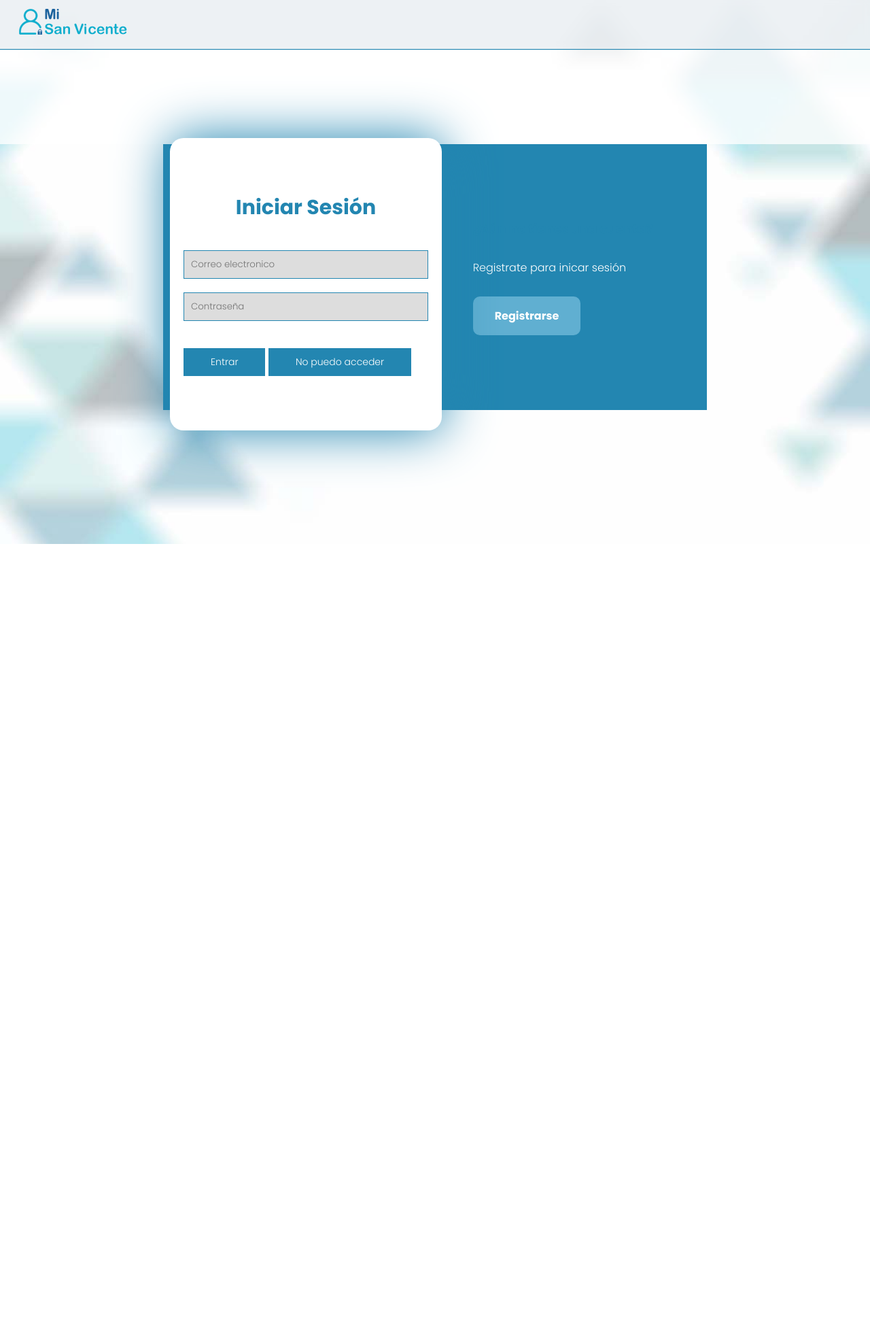
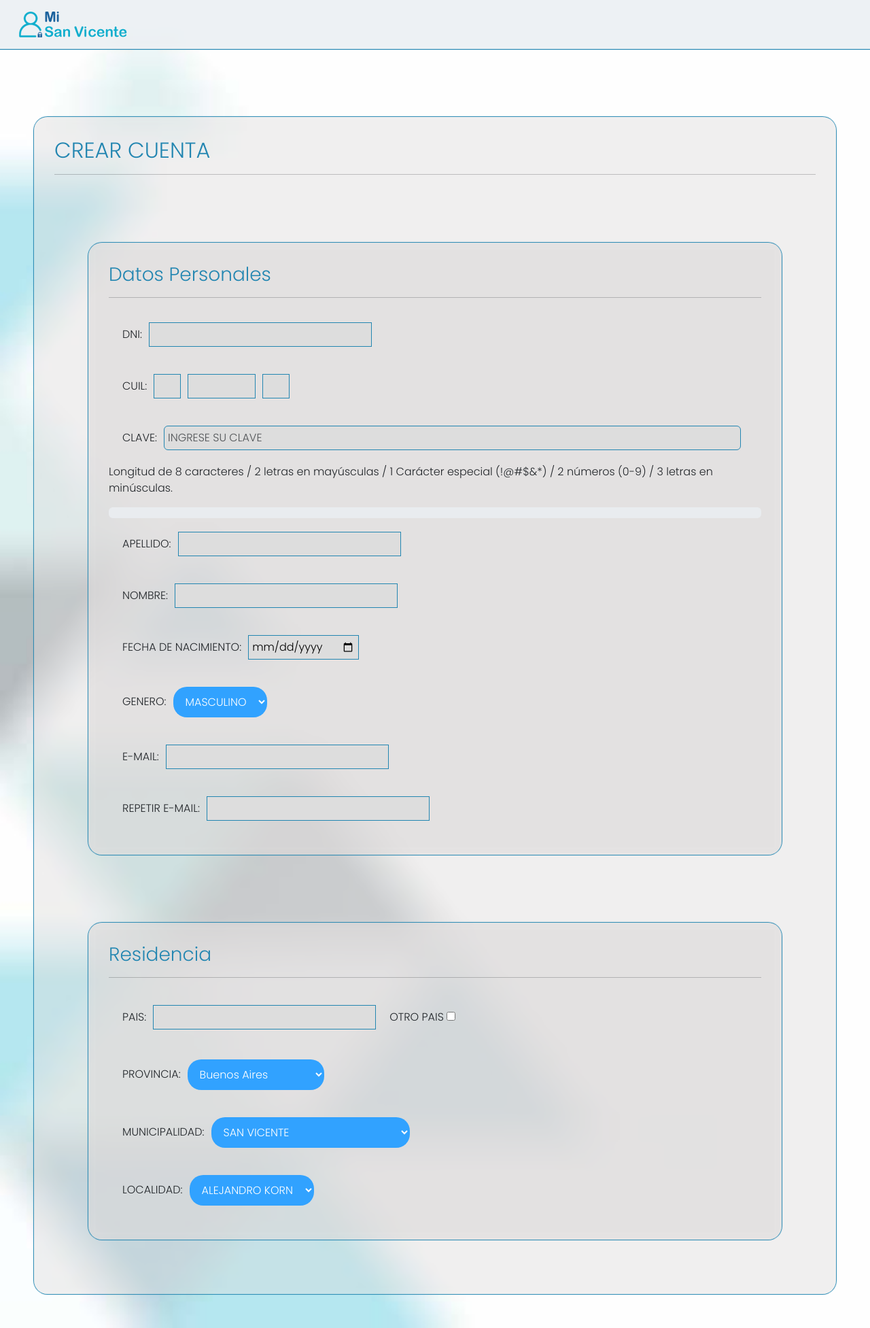
Before and after one commit to Gopi1794/web_municipalidad, a PHP site: page /php/login.html in a window 1280 px wide. Shown: the whole page at 68% size. Before the commit the page ends 800 px from the top, so only its background shows below. Run offline with PHP 8.4, Linux system fonts and the light colour scheme.

Commit message:
Guardado final

```diff
--- a/css/style-register.css
+++ b/css/style-register.css
@@ -43,7 +43,10 @@ header.sticky {
     margin-top: 100px;
 
 }
-h2 ,h3{
+.primer h2 ,h3{
+    color: #2386b1;
+}
+.primer h3{
     color: #2386b1;
 }
 
@@ -88,111 +91,6 @@ h2 ,h3{
     cursor: pointer;
 }
 
-.session__login_registrer {
-    width: 100%;
-    padding: 20px;
-    margin: auto;
-    margin-top: 100px;
-}
-
-.container_all {
-    width: 100%;
-    max-width: 800px;
-    margin: auto;
-    position: relative;
-}
-
-.box_back {
-    width: 100%;
-    padding: 10px 20px;
-    display: flex;
-    justify-content: center;
-    backdrop-filter: blur(10px);
-    background: #2386b1;
-}
-
-.box_back div {
-    margin: 100px 40px;
-    color: white;
-    transition: all 500ms;
-}
-
-.box_back div p,
-.box_back div button {
-    margin-top: 30px;
-}
-
-.box_back button {
-    background-color:  #60afd1;
-    color: white;
-    border: none;
-    border-radius: 10px;
-    padding: 1rem 2rem;
-    font-size: 1rem;
-    font-weight: bold;
-    cursor: pointer;
-    transition: all 300ms;
-}
-
-.box_back button:hover {
-    background-color: white;
-    color: #60afd1;
-}
-
-.container__login-resgister {
-    display: flex;
-    align-items: center;
-    width: 100%;
-    max-width: 400px;
-    position: relative;
-    top: -185px;
-    left: 10px;
-    transition: left 700ms cubic-bezier(0.175, 0.885, 0.320, 1.275);
-}
-
-.container__login-resgister form {
-    width: 100%;
-    padding: 80px 20px;
-    background: white;
-    position: absolute;
-    border-radius: 20px;
-    box-shadow:0px 0px 76px 1px #2386b1;
-}
-
-.form__login {
-    opacity: 1;
-    display: block;
-}
-
-.form__registrer {
-    display: none;
-}
-
-.container__login-resgister form h2 {
-    font-size: 30px;
-    text-align: center;
-    margin-bottom: 20px;
-    color: #2386b1;
-}
-
-.container__login-resgister input {
-    width: 100%;
-    margin-top: 20px;
-    padding: 10px;
-    border: #2386b1 solid 1px;
-    background: rgb(221, 221, 221);
-    outline: none;
-}
-
-.container__login-resgister form button {
-    padding: 10px 40px;
-    margin-top: 40px;
-    border: none;
-    font-size: 14px;
-    background: #2386b1;
-    color: white;
-    cursor: pointer;
-}
 
 /*LOGO MI SANVICENTE*/
 
@@ -310,30 +208,79 @@ h2 ,h3{
 /*RESPONSIVE*/
 
 
-@media screen and (max-width: 850px) {
-    .session__login_registrer {
-        margin-top: 10px;
-    }
 
-    .box_back {
-        max-width: 350px;
-        height: 300px;
-        flex-direction: column;
-        margin: auto;
-    }
 
-    .box_back div {
-        margin: 0px;
-        position: absolute;
-    }
+/*INPUT*/
 
-    .container__login-resgister {
-        top: -10px;
-        left: -5px;
-        margin: auto;
-    }
+.primer
 
-    .container__login-resgister form {
-        position: relative;
-    }
+.datos label{
+    font-size: 16px;
 }
+
+.datos {
+    display:flex;
+    padding:20px ;
+    align-items: center
+}
+
+.datos-clave {
+
+    padding:20px ;
+
+}
+.datos label {
+    margin-right: 10px;
+}
+
+.datos-clave input {
+
+    margin-right: 10px;
+    padding: 5px;
+    box-sizing: border-box;
+    background: rgb(221, 221, 221);
+    border: #2386b1 solid 1px;
+
+}
+
+.datos input {
+
+    margin-right: 10px;
+    padding: 5px;
+    box-sizing: border-box;
+    background: rgb(221, 221, 221);
+    border: #2386b1 solid 1px;
+
+}
+.input-small {
+    width: 40px; /* Adjust width to fit two digits */
+}
+.input-normal {
+    width: 100px; /* Adjust width as needed */
+}
+
+select {
+    background-color: #31a2ff;
+    padding: 10px 14px;
+    margin-bottom: 15px;
+    border: 0;
+    border-radius: 20px;
+    font-size: 50px;
+    color: #ffffff;
+}
+
+.hidden {
+    display: none;
+}
+
+/* Para navegadores WebKit (Chrome, Safari) */
+input[type=number]::-webkit-inner-spin-button,
+input[type=number]::-webkit-outer-spin-button {
+    -webkit-appearance: none;
+    margin: 0;
+}
+
+/* Para Firefox */
+input[type=number] {
+    -moz-appearance: textfield; /* Elimina el spinner */
+}
--- /dev/null
+++ b/js/password.js
@@ -0,0 +1,6 @@
+document.getElementById('otroPaisCheckbox').addEventListener('change', function() {
+    const isChecked = this.checked;
+    document.getElementById('provinciaDiv').classList.toggle('hidden', isChecked);
+    document.getElementById('municipalidadDiv').classList.toggle('hidden', isChecked);
+    document.getElementById('localidadDiv').classList.toggle('hidden', isChecked);
+});
--- a/misanvicente/index.html
+++ b/misanvicente/index.html
@@ -23,7 +23,7 @@
                 <nav>
                     <ul>
                         <li><a href="#"><i class="uil uil-signin"></i>INGRESAR</a>
-                        <li><a href="#"><i class="uil uil-plus"></i>CREAR CUENTA</a>
+                        <li><a href="../php/login.html"><i class="uil uil-plus"></i>CREAR CUENTA</a>
                         <li><a href="#"><i class="uil uil-files-landscapes-alt"></i>TRAMITES</a>
                         <li><a href="#"><i class="uil uil-message"></i>ENVIAR CONSULTA</a>
                     </ul>
@@ -39,7 +39,7 @@
                     <input class="button-buscar" id="button-buscar" type="submit" value="Buscar">
                 </div>
                 <div class="ingresar">
-                    <button id="btn__iniciar-sesion">Iniciar Sesión</button>
+                    <button id="btn__iniciar-sesion" href="../php/login.html">Iniciar Sesión</button>
                 </div>
             </div>
         </div>
--- a/php/login.html
+++ b/php/login.html
@@ -24,50 +24,324 @@ if($conexion){
     <meta charset="UTF-8">
     <meta name="viewport" content="width=device-width, initial-scale=1.0">
     <link rel="stylesheet" href="../css/style-register.css">
+    <link href="https://cdn.jsdelivr.net/npm/bootstrap@5.3.3/dist/css/bootstrap.min.css" rel="stylesheet" integrity="sha384-QWTKZyjpPEjISv5WaRU9OFeRpok6YctnYmDr5pNlyT2bRjXh0JMhjY6hW+ALEwIH" crossorigin="anonymous">
+    <script src="https://cdn.jsdelivr.net/npm/bootstrap@5.3.3/dist/js/bootstrap.bundle.min.js" integrity="sha384-YvpcrYf0tY3lHB60NNkmXc5s9fDVZLESaAA55NDzOxhy9GkcIdslK1eN7N6jIeHz" crossorigin="anonymous"></script>
     <title>Login y Registro</title>
 </head>
 <body>
     <header>
     <div class="nav-bar">
-        <a href="index.html" class="logo"><img src="../img/logoMiSanVicente.png"></a>
+        <a href="../misanvicente/index.html" class="logo"><img src="../img/logoMiSanVicente.png"></a>
     </div>
     <section class="session__login_registrer">
     </header>
         <!--Contenedor general-->
-        <div class="container_all">
-            <!--Contenedor trasero-->
-            <div class="box_back">
-                <div class="box_back_login">
-                    <h3>¿Ya tienes una cuenta?</h3>
-                    <p>Inicia sesión para entrar en la página</p>
-                    <button id="btn__iniciar-sesion">Iniciar Sesión</button>
+        <div class="primer">
+            <h2>CREAR CUENTA</h2>
+                    <hr>
+            <div class="primer">
+                <h3>Datos Personales</h3>
+                <hr>
+                <form action="POST">
+                <div class="datos">
+                     <label for="numero">DNI:</label>
+                     <input type="number" maxlength="8" id="dni1" name="DNI" required>
+                    </div>
+                     <div class="datos">
+                        <label for="numero">CUIL:</label>
+                        <input type="number" class="input-small" maxlength="2" id="input1" name="CUIL1" required>
+                        <input type="number" class="input-normal" id="dni2" name="CUIL2" required>
+                        <input type="number" class="input-small" maxlength="2" id="input3" name="CUIL3" required>
+                    </div>
+
+                        <div class="datos">
+                            <label for="numero">CLAVE:</label>
+                            <input type="password" id="progressInput" name="inputName" class="form-control" placeholder="INGRESE SU CLAVE" PA>
+                        </div>
+                        <span>Longitud de 8 caracteres /
+                            2 letras en mayúsculas /
+                            1 Carácter especial (!@#$&*) /
+                            2 números (0-9) /
+                            3 letras en minúsculas.</span>
+                        <div class="progress mt-3">
+                            <div id="progressBar" class="progress-bar" role="progressbar" style="width: 0%;" aria-valuenow="0" aria-valuemin="0" aria-valuemax="100" ></div>
+                        </div>
+
+                        <div class="datos">
+                            <label for="numero">APELLIDO:</label>
+                            <input type="text" id="apellido" name="apellido" required>
+                           </div>
+
+                           <div class="datos">
+                            <label for="numero">NOMBRE:</label>
+                            <input type="text" id="nombre" name="nombre" required>
+                           </div>
+
+                           <div class="datos">
+                            <label for="numero">FECHA DE NACIMIENTO:</label>
+                            <input type="date" id="fechaDeNacimiento" name="fechaDeNacimiento" required>
+                           </div>
+
+                           <div class="datos">
+                            <label for="numero">GENERO:</label>
+                            <select id="genero" name="genero" required>
+                                <option value="MASCULINO">MASCULINO</option>
+                                <option value="FEMENINO">FEMENINO</option>
+                                <option value="NO BINARIO">NO BINARIO</option>
+                                <option value="INDEFINIDO">INDEFINIDO</option>
+                            </select>
+                           </div>
+
+                           <div class="datos">
+                            <label for="numero">E-MAIL:</label>
+                            <input type="email" id="email" name="email" required>
+                           </div>
+
+
+                           <div class="datos">
+                            <label for="numero">REPETIR E-MAIL:</label>
+                            <input type="email" id="repitEmail" name="repitEmail" required>
+                           </div>
+                    </div>
+
+                    <div class="primer">
+                        <h3>Residencia</h3>
+                <hr>
+
+                <div class="datos">
+                    <label for="numero">PAIS:</label>
+                    <input type="email" id="pais" name="pais" required>
+                    <p>OTRO PAIS <input type="checkbox" id="otroPaisCheckbox"></p>
                 </div>
-                <div class="box_back_Registrer">
-                    <h3>¿Aún no tienes una cuenta?</h3>
-                    <p>Registrate para inicar sesión</p>
-                    <button id="btn__resgistrarse">Registrarse</button>
+
+                <div class="datos" id="provinciaDiv">
+                    <label for="numero">PROVINCIA:</label>
+                    <select name="prov_id" id="prov_id">
+                        <option selected="selected" value="1">Buenos Aires</option>
+                        <option value="2">CABA</option>
+                        <option value="3">Catamarca</option>
+                        <option value="4">Chaco</option>
+                        <option value="5">Chubut</option>
+                        <option value="6">Córdoba</option>
+                        <option value="7">Corrientes</option>
+                        <option value="8">Entre Ríos</option>
+                        <option value="9">Formosa</option>
+                        <option value="10">Jujuy</option>
+                        <option value="11">La Pampa</option>
+                        <option value="12">La Rioja</option>
+                        <option value="13">Mendoza</option>
+                        <option value="14">Misiones</option>
+                        <option value="15">Neuquén</option>
+                        <option value="16">Río Negro</option>
+                        <option value="17">Salta</option>
+                        <option value="18">San Juan</option>
+                        <option value="19">San Luis</option>
+                        <option value="20">Santa Cruz</option>
+                        <option value="21">Santa Fe</option>
+                        <option value="22">Santiago Del Estero</option>
+                        <option value="23">Tierra Del Fuego</option>
+                        <option value="24">Tucumán</option>
+                    </select>
                 </div>
-            </div>
-            <!--Contenedor delantero-->
-            <div class="container__login-resgister">
-                <form action="" class="form__login">
-                    <h2>Iniciar Sesión</h2>
-                    <input type="text" placeholder="Correo electronico">
-                    <input type="password" placeholder="Contraseña">
-                    <button>Entrar</button>
-                    <button>No puedo acceder</button>
-                </form>
-                <form action="../php/registro_usuarios_be.php" method="POST" class="form__registrer">
-                    <h2>Registrarse</h2>
-                    <input type="text" placeholder="Nombre Completo" name="nombre_completo">
-                    <input type="text" placeholder="Correo Electronico" name="email">
-                    <input type="text" placeholder="Usuario" name="user">
-                    <input type="password" placeholder="Contraseña" name="contrasena">
-                    <button>Registrarse</button>
-                </form>
-            </div>
+
+                <div class="datos" id="municipalidadDiv">
+                    <label for="numero">MUNICIPALIDAD:</label>
+                    <select name="mun_id" id="mun_id">
+                        <option value="104">ADOLFO ALSINA</option>
+                        <option value="59">ALBERTI</option>
+                        <option value="40">ALMIRANTE BROWN</option>
+                        <option value="25">ARRECIFES</option>
+                        <option value="41">AVELLANEDA</option>
+                        <option value="78">AYACUCHO</option>
+                        <option value="126">AZUL</option>
+                        <option value="105">BAHIA BLANCA</option>
+                        <option value="79">BALCARCE</option>
+                        <option value="26">BARADERO</option>
+                        <option value="42">BERAZATEGUI</option>
+                        <option value="43">BERISSO</option>
+                        <option value="127">BOLIVAR</option>
+                        <option value="60">BRAGADO</option>
+                        <option value="44">BRANDSEN</option>
+                        <option value="45">CAÑUELAS</option>
+                        <option value="1">CAMPANA</option>
+                        <option value="27">CAPITAN SARMIENTO</option>
+                        <option value="61">CARLOS CASARES</option>
+                        <option value="62">CARLOS TEJEDOR</option>
+                        <option value="28">CARMEN DE ARECO</option>
+                        <option value="80">CASTELLI</option>
+                        <option value="63">CHACABUCO</option>
+                        <option value="81">CHASCOMUS</option>
+                        <option value="64">CHIVILCOY</option>
+                        <option value="29">COLON</option>
+                        <option value="106">CORONEL DE MARINA L. ROSALES</option>
+                        <option value="107">CORONEL DORREGO</option>
+                        <option value="108">CORONEL PRINGLES</option>
+                        <option value="109">CORONEL SUAREZ</option>
+                        <option value="110">DAIREAUX</option>
+                        <option value="82">DOLORES</option>
+                        <option value="46">ENSENADA</option>
+                        <option value="2">ESCOBAR</option>
+                        <option value="47">ESTEBAN ECHEVERRIA</option>
+                        <option value="30">EXALTACION DE LA CRUZ</option>
+                        <option value="48">EZEIZA</option>
+                        <option value="49">FLORENCIO VARELA</option>
+                        <option value="65">FLORENTINO AMEGHINO</option>
+                        <option value="83">GENERAL ALVARADO</option>
+                        <option value="128">GENERAL ALVEAR</option>
+                        <option value="66">GENERAL ARENALES</option>
+                        <option value="84">GENERAL BELGRANO</option>
+                        <option value="85">GENERAL GUIDO</option>
+                        <option value="111">GENERAL LA MADRID</option>
+                        <option value="3">GENERAL LAS HERAS</option>
+                        <option value="86">GENERAL LAVALLE</option>
+                        <option value="87">GENERAL MADARIAGA</option>
+                        <option value="88">GENERAL PAZ</option>
+                        <option value="67">GENERAL PINTO</option>
+                        <option value="89">GENERAL PUEYRREDON</option>
+                        <option value="4">GENERAL RODRIGUEZ</option>
+                        <option value="5">GENERAL SAN MARTIN</option>
+                        <option value="68">GENERAL VIAMONTE</option>
+                        <option value="69">GENERAL VILLEGAS</option>
+                        <option value="112">GONZALES CHAVES</option>
+                        <option value="113">GUAMINI</option>
+                        <option value="70">HIPOLITO YRIGOYEN</option>
+                        <option value="6">HURLINGHAM</option>
+                        <option value="7">ITUZAINGO</option>
+                        <option value="8">JOSE C. PAZ</option>
+                        <option value="114">JUAREZ</option>
+                        <option value="71">JUNIN</option>
+                        <option value="50">LA MATANZA</option>
+                        <option value="134">LA PLATA</option>
+                        <option value="51">LANUS</option>
+                        <option value="115">LAPRIDA</option>
+                        <option value="90">LAS FLORES</option>
+                        <option value="72">LEANDRO N. ALEM</option>
+                        <option value="73">LINCOLN</option>
+                        <option value="91">LOBERIA</option>
+                        <option value="52">LOBOS</option>
+                        <option value="53">LOMAS DE ZAMORA</option>
+                        <option value="9">LUJAN</option>
+                        <option value="54">MAGDALENA</option>
+                        <option value="92">MAIPU</option>
+                        <option value="10">MALVINAS ARGENTINAS</option>
+                        <option value="93">MAR CHIQUITA</option>
+                        <option value="11">MARCOS PAZ</option>
+                        <option value="12">MERCEDES</option>
+                        <option value="13">MERLO</option>
+                        <option value="94">MONTE</option>
+                        <option value="14">MORENO</option>
+                        <option value="15">MORON</option>
+                        <option value="16">NAVARRO</option>
+                        <option value="95">NECOCHEA</option>
+                        <option value="74">NUEVE DE JULIO</option>
+                        <option value="129">OLAVARRIA</option>
+                        <option value="96">PARTIDO DE LA COSTA</option>
+                        <option value="116">PARTIDO DE MONTE HERMOSO</option>
+                        <option value="97">PARTIDO DE VILLA GESELL</option>
+                        <option value="117">PATAGONES</option>
+                        <option value="75">PEHUAJO</option>
+                        <option value="118">PELLEGRINI</option>
+                        <option value="31">PERGAMINO</option>
+                        <option value="98">PILA</option>
+                        <option value="17">PILAR</option>
+                        <option value="99">PINAMAR</option>
+                        <option value="55">PRESIDENTE PERON</option>
+                        <option value="119">PUAN</option>
+                        <option value="56">PUNTA INDIO</option>
+                        <option value="57">QUILMES</option>
+                        <option value="32">RAMALLO</option>
+                        <option value="100">RAUCH</option>
+                        <option value="76">RIVADAVIA</option>
+                        <option value="33">ROJAS</option>
+                        <option value="130">ROQUE PEREZ</option>
+                        <option value="120">SAAVEDRA</option>
+                        <option value="131">SALADILLO</option>
+                        <option value="121">SALLIQUELO</option>
+                        <option value="34">SALTO</option>
+                        <option value="35">SAN ANDRES DE GILES</option>
+                        <option value="36">SAN ANTONIO DE ARECO</option>
+                        <option value="101">SAN CAYETANO</option>
+                        <option value="18">SAN FERNANDO</option>
+                        <option value="19">SAN ISIDRO</option>
+                        <option value="20">SAN MIGUEL</option>
+                        <option value="37">SAN NICOLAS</option>
+                        <option value="38">SAN PEDRO</option>
+                        <option selected="selected" value="58">SAN VICENTE</option>
+                        <option value="21">SUIPACHA</option>
+                        <option value="102">TANDIL</option>
+                        <option value="132">TAPALQUE</option>
+                        <option value="22">TIGRE</option>
+                        <option value="103">TORDILLO</option>
+                        <option value="122">TORNQUIST</option>
+                        <option value="77">TRENQUE LAUQUEN</option>
+                        <option value="123">TRES ARROYOS</option>
+                        <option value="23">TRES DE FEBRERO</option>
+                        <option value="124">TRES LOMAS</option>
+                        <option value="133">VEINTICINCO DE MAYO</option>
+                        <option value="24">VICENTE LOPEZ</option>
+                        <option value="125">VILLARINO</option>
+                        <option value="39">ZARATE</option>
+                    </select>
+                </div>
+
+                <div class="datos" id="localidadDiv">
+                    <label for="numero">LOCALIDAD:</label>
+                    <select name="loc_id" id="loc_id">
+                        <option value="1">ALEJANDRO KORN</option>
+                        <option value="3">DOMSELAAR</option>
+                        <option value="2">SAN VICENTE</option>
+                    </select>
+                </div>
+
+    </div>
+
+</form>
+                    </div>
         </div>
     </section>
+    <script>
+        const progressInput = document.getElementById('progressInput');
+        const progressBar = document.getElementById('progressBar');
+
+        const moderate = /(?=.*[A-Z])(?=.*[a-z]).{5,}|(?=.*[\d])(?=.*[a-z]).{5,}|(?=.*[\d])(?=.*[A-Z])(?=.*[a-z]).{5,}/;
+        const strong = /(?=.*[A-Z])(?=.*[a-z])(?=.*[\d]).{7,}|(?=.*[\!@#$%^&*()\\[\]{}\-_+=~`|:;"'<>,./?])(?=.*[a-z])(?=.*[\d]).{7,}/;
+        const extraStrong = /(?=.*[A-Z])(?=.*[a-z])(?=.*[\d])(?=.*[\!@#$%^&*()\\[\]{}\-_+=~`|:;"'<>,./?]).{9,}/;
+
+        progressInput.addEventListener('input', function() {
+            const threshold = 10; // Número de caracteres que llenan la barra al 100%
+            const inputLength = progressInput.value.length;
+
+            // Calcula el progreso basado en la longitud del texto
+            let progress = 0;
+            if (inputLength >= threshold) {
+                progress = 100;
+            } else {
+                progress = (inputLength / threshold) * 100;
+            }
+
+            // Actualiza el ancho y el atributo aria-valuenow de la barra de progreso
+            progressBar.style.width = progress + '%';
+            progressBar.setAttribute('aria-valuenow', progress);
+
+            // Elimina las clases actuales
+            progressBar.classList.remove("bg-success", "bg-warning", "bg-danger");
+
+            // Determina la fortaleza de la contraseña y cambia la clase en consecuencia
+            const value = progressInput.value;
+            if (extraStrong.test(value)) {
+                progressBar.classList.add("bg-success"); // Verde para contraseñas muy fuertes
+            } else if (strong.test(value)) {
+                progressBar.classList.add("bg-warning"); // Amarillo para contraseñas fuertes
+            } else if (moderate.test(value)) {
+                progressBar.classList.add("bg-danger"); // Rojo para contraseñas moderadas
+            } else {
+                progressBar.classList.add("bg-danger"); // Rojo para contraseñas débiles o vacías
+            }
+        });
+    </script>
+    <script src="../js/password.js"></script>
+      <script src="https://code.jquery.com/jquery-3.3.1.slim.min.js"></script>
+      <script src="https://cdnjs.cloudflare.com/ajax/libs/popper.js/1.14.7/umd/popper.min.js"></script>
     <script src="../js/login.js"></script>
 </body>
 
```
Also changed, not shown: js/login.js (+7 -58 lines), js/mostrarContraseña.js (added, +9 -0 lines).
